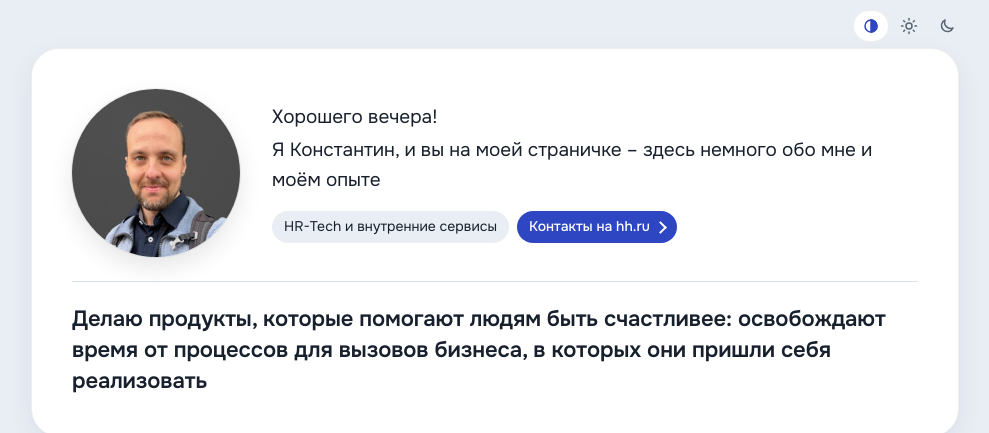
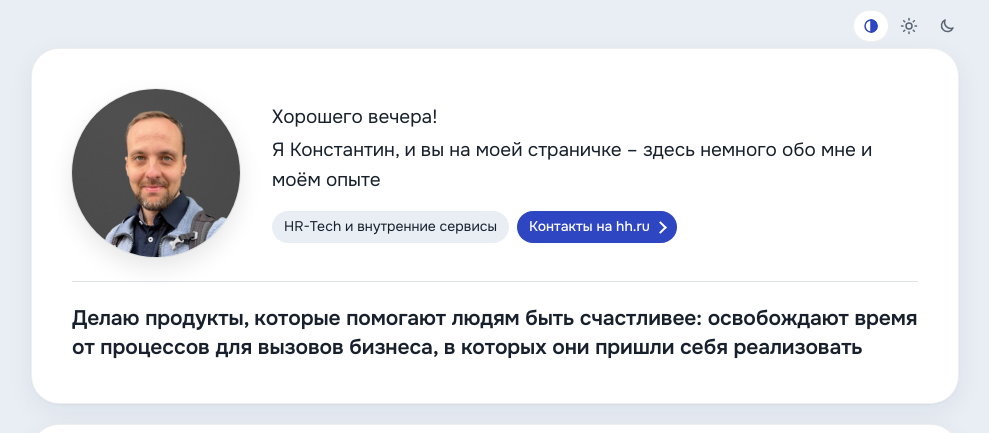
Before and after one commit to konstparf/me, a plain HTML site: page index.html in a window 1280 px wide. Shown: the top 433 px of the page, without its empty margins (145-1134 px from the left). Drawn offline with Linux system fonts and the light colour scheme.

Commit message:
Манифест: чуть меньше кегль, строки выровнены balance-переносом

```diff
--- a/index.html
+++ b/index.html
@@ -150,7 +150,7 @@
   }
   .outro h2 { font-size: clamp(26px, 3.6vw, 32px); font-weight: 600; line-height: 1.2; margin: 0 0 20px; }
   .big-cta { font-size: 17px; padding: 12px 24px; }
-  .lead { font-weight: 600; font-size: clamp(19px, 2vw, 22px); line-height: 1.4; letter-spacing: -0.005em; margin: 24px 0 0; padding-top: 22px; border-top: 1px solid var(--rule); }
+  .lead { font-weight: 600; font-size: clamp(18px, 1.9vw, 21px); line-height: 1.4; letter-spacing: -0.005em; margin: 24px 0 0; padding-top: 22px; border-top: 1px solid var(--rule); text-wrap: balance; }
 
   /* Шкала опыта */
   .scale-wrap { overflow-x: auto; margin: -6px -6px 14px; padding: 6px; scrollbar-width: none; }
```
